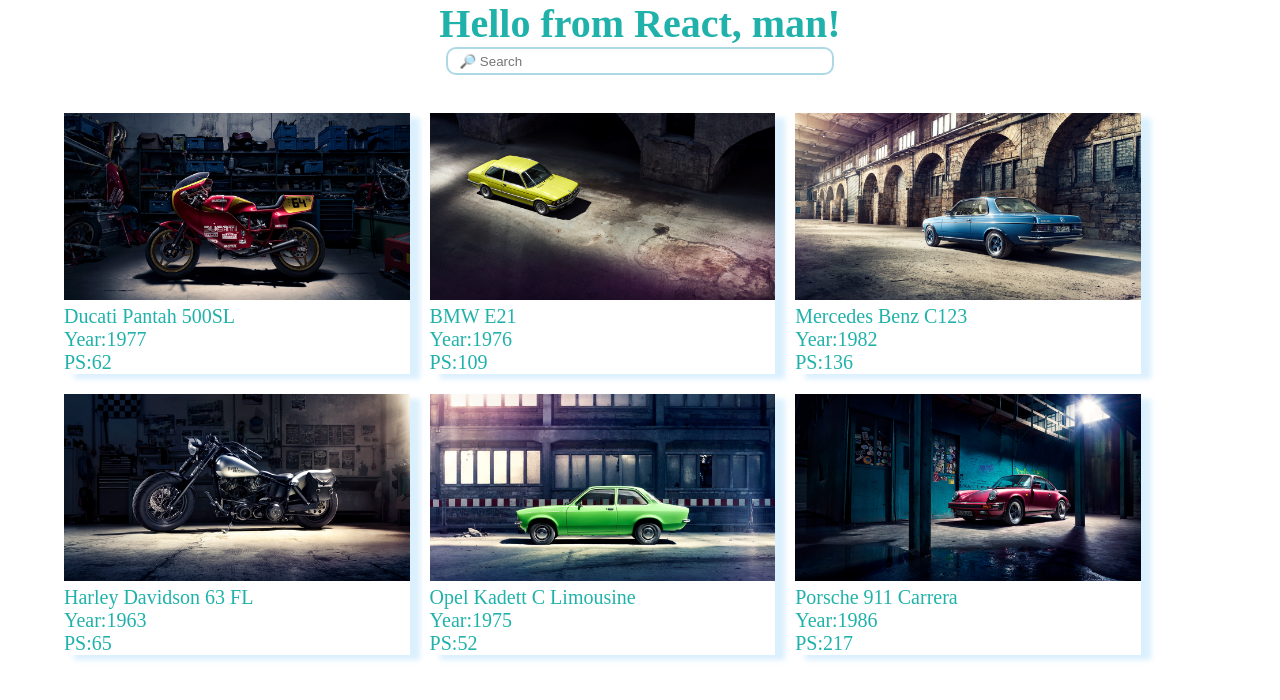
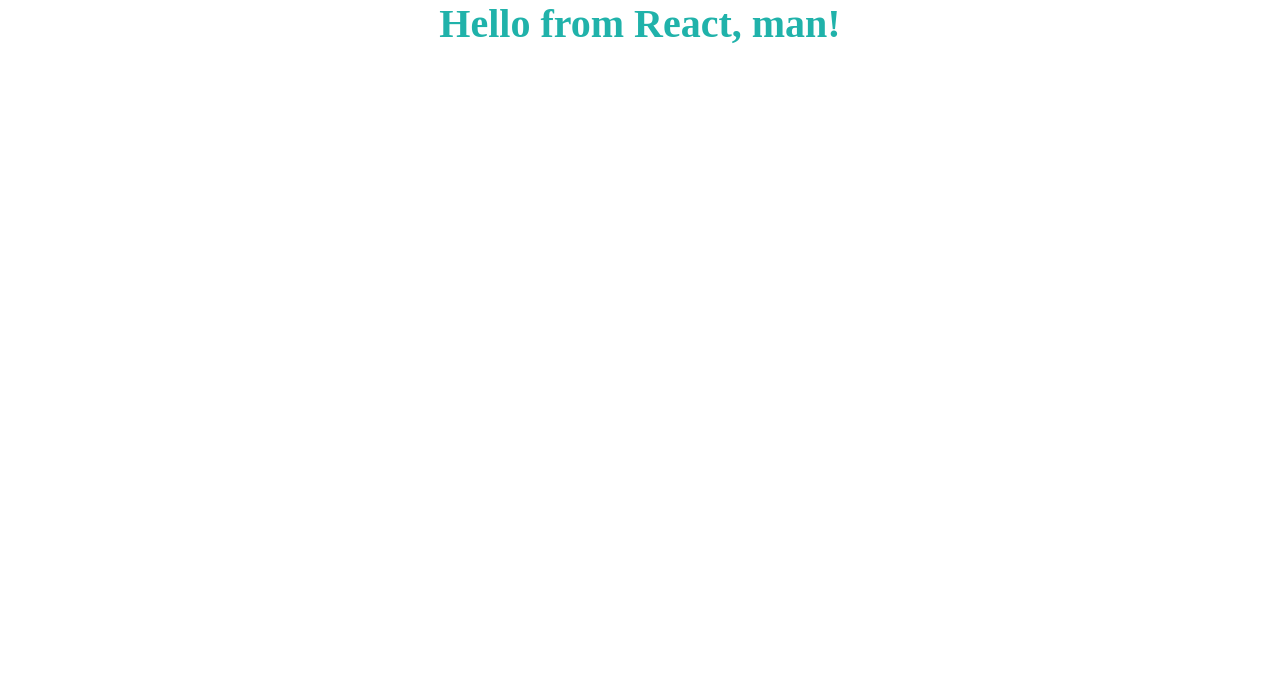
Before and after one commit to gonzjv/react, a React app in the folder react-forms/: page / in a window 1280 px wide. Shown: the top 700 px of the page. Built offline with nearby package versions, Linux system fonts and the light colour scheme.

Commit message:
refactor: delete cards, search bar

```diff
--- a/react-forms/src/components/app/app.tsx
+++ b/react-forms/src/components/app/app.tsx
@@ -1,13 +1,9 @@
 import React from 'react';
-import Cards from '../cards/cards';
-import SearchBar from '../search-bar/search-bar';
 import './app.scss';
 
 const App = (): JSX.Element => (
   <div className="app">
     <h1>Hello from React, man!</h1>
-    <SearchBar placeholder="🔎 Search" />
-    <Cards />
   </div>
 );
 export default App;
--- a/react-forms/src/components/cards/card/card.scss
+++ /dev/null
@@ -1,9 +0,0 @@
-.card {
-  //   height: 20%;
-  width: 30%;
-  box-shadow: 10px 5px 5px rgba(135, 206, 250, 0.3);
-}
-.img {
-  width: 100%;
-  object-fit: contain;
-}
--- a/react-forms/src/components/cards/card/card.tsx
+++ /dev/null
@@ -1,32 +0,0 @@
-import React from 'react';
-import './card.scss';
-
-interface MyProps {
-  name: string;
-  year: number;
-  PS: number;
-  imageUrl: string;
-}
-
-const Card = ({
-  name,
-  year,
-  PS,
-  imageUrl,
-}: MyProps): JSX.Element => (
-  <>
-    <div className="card">
-      <img className="img" src={imageUrl} alt="" />
-      <p>{name}</p>
-      <p>
-        Year:
-        {year}
-      </p>
-      <p>
-        PS:
-        {PS}
-      </p>
-    </div>
-  </>
-);
-export default Card;
--- a/react-forms/src/components/cards/cards.scss
+++ /dev/null
@@ -1,8 +0,0 @@
-.cards {
-  width: 90%;
-  height: 40%;
-  display: flex;
-  gap: 20px;
-  flex-wrap: wrap;
-  margin-top: 3%;
-}
--- a/react-forms/src/components/cards/cards.tsx
+++ /dev/null
@@ -1,66 +0,0 @@
-import React from 'react';
-import Card from './card/card';
-import './cards.scss';
-import ducatiUrl from '../../assets/ducati.jpg';
-import bmwUrl from '../../assets/bmw.jpg';
-import mercUrl from '../../assets/mercedes.jpg';
-import harleyUrl from '../../assets/harley.jpg';
-import opelUrl from '../../assets/opel.jpg';
-import porscheUrl from '../../assets/porsche.jpg';
-
-const Cards = (): JSX.Element => {
-  //   const res = await fetch('./images.json');
-  //   const images = res.json();
-  const cardsArr = [
-    {
-      name: 'Ducati Pantah 500SL',
-      year: 1977,
-      PS: 62,
-      url: ducatiUrl,
-    },
-    {
-      name: 'BMW E21',
-      year: 1976,
-      PS: 109,
-      url: bmwUrl,
-    },
-    {
-      name: 'Mercedes Benz C123',
-      year: 1982,
-      PS: 136,
-      url: mercUrl,
-    },
-    {
-      name: 'Harley Davidson 63 FL',
-      year: 1963,
-      PS: 65,
-      url: harleyUrl,
-    },
-    {
-      name: 'Opel Kadett C Limousine',
-      year: 1975,
-      PS: 52,
-      url: opelUrl,
-    },
-    {
-      name: 'Porsche 911 Carrera',
-      year: 1986,
-      PS: 217,
-      url: porscheUrl,
-    },
-  ];
-
-  return (
-    <section className="cards">
-      {cardsArr.map((card) => (
-        <Card
-          name={card.name}
-          year={card.year}
-          PS={card.PS}
-          imageUrl={card.url}
-        />
-      ))}
-    </section>
-  );
-};
-export default Cards;
--- a/react-forms/src/components/search-bar/search-bar.scss
+++ /dev/null
@@ -1,7 +0,0 @@
-.search-bar {
-  width: 30%;
-  height: 3vh;
-  border: solid 2px lightblue;
-  border-radius: 10px;
-  text-indent: 3%;
-}
--- a/react-forms/src/components/search-bar/search-bar.tsx
+++ /dev/null
@@ -1,18 +0,0 @@
-import React from 'react';
-import './search-bar.scss';
-
-interface MyProps {
-  placeholder: string;
-}
-
-const SearchBar = ({
-  placeholder,
-}: MyProps): JSX.Element => (
-  <input
-    className="search-bar"
-    type="text"
-    name="input"
-    placeholder={placeholder}
-  />
-);
-export default SearchBar;
--- a/react-forms/src/models/image-category-model.ts
+++ /dev/null
@@ -1,4 +0,0 @@
-export interface ImageCategoryModel {
-  category: string;
-  images: string[];
-}
```
